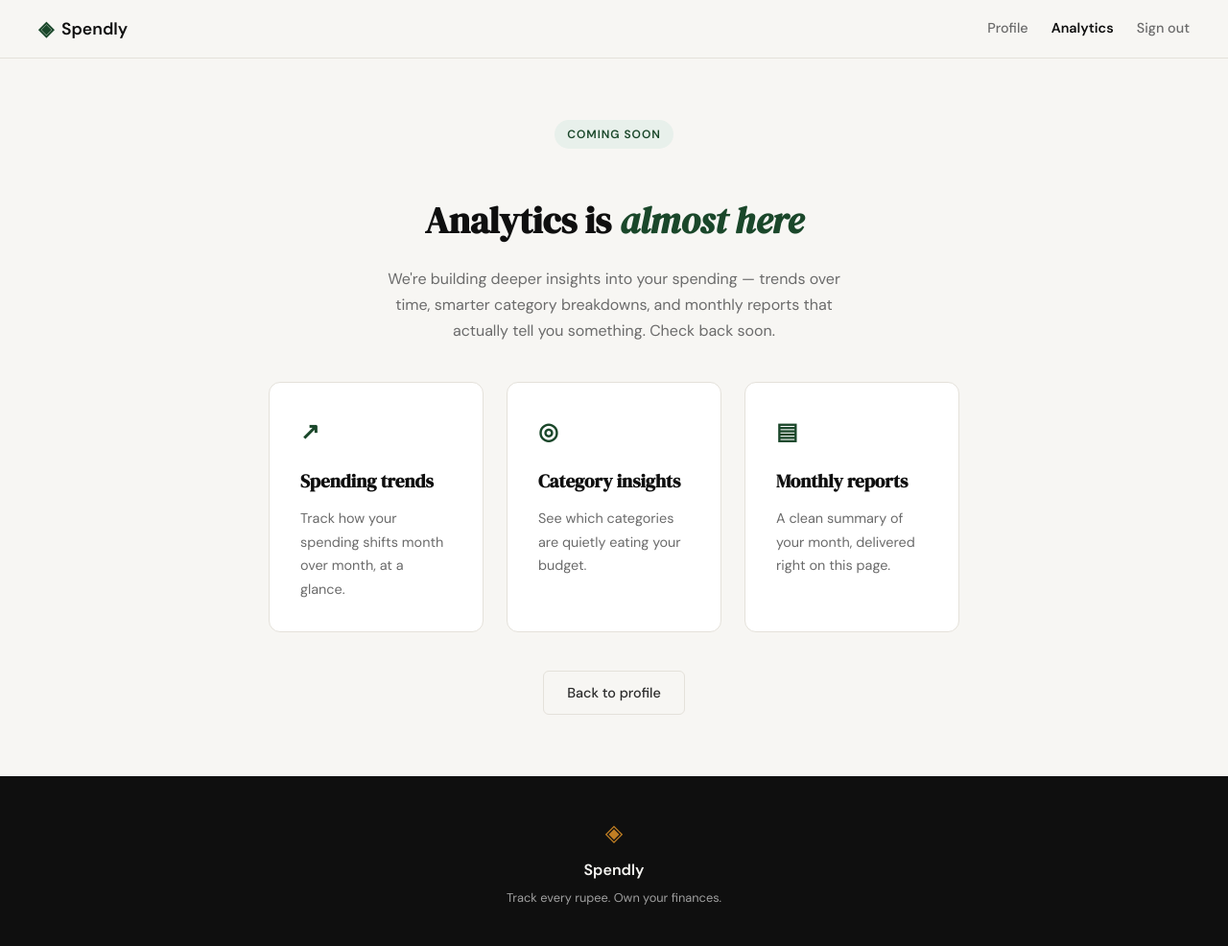
After one commit to Aryan-Jain-24/spendly, a Flask app: page /analytics in a window 1280 px wide. The commit adds this page. Shown: the whole page at 96% size. Run offline with Flask 3, Linux system fonts and the light colour scheme; the visitor is signed in with stand-in values (Sample User, id 1).

Commit message:
add coming soon page

```diff
--- a/expense-tracker/app.py
+++ b/expense-tracker/app.py
@@ -164,7 +164,16 @@ def profile():
         start=start,
         end=end,
         filter_error=filter_error,
+        active_page="profile",
     )
+
+
+@app.route("/analytics")
+def analytics():
+    if not session.get("user_id"):
+        return redirect(url_for("login"))
+
+    return render_template("analytics.html", active_page="analytics")
 
 
 @app.route("/expenses/add")
--- a/expense-tracker/static/css/style.css
+++ b/expense-tracker/static/css/style.css
@@ -102,6 +102,7 @@ a { color: inherit; text-decoration: none; }
 
 .nav-links a { color: var(--ink-muted); transition: color 0.2s; }
 .nav-links a:hover { color: var(--ink); }
+.nav-links a.active { color: var(--ink); font-weight: 600; }
 
 .nav-cta {
     background: var(--ink) !important;
@@ -698,6 +699,52 @@ a { color: inherit; text-decoration: none; }
 }
 
 /* ------------------------------------------------------------------ */
+/* Analytics page (coming soon)                                       */
+/* ------------------------------------------------------------------ */
+
+.analytics-section {
+    min-height: calc(100vh - 60px - 100px);
+    display: flex;
+    align-items: center;
+    justify-content: center;
+    padding: 4rem 2rem;
+    text-align: center;
+}
+
+.analytics-container {
+    width: 100%;
+    max-width: 720px;
+}
+
+.analytics-title {
+    font-family: var(--font-display);
+    font-size: clamp(1.75rem, 3vw, 2.5rem);
+    color: var(--ink);
+    margin: 1.25rem 0 1rem;
+}
+
+.analytics-title em {
+    font-style: italic;
+    color: var(--accent);
+}
+
+.analytics-subtitle {
+    font-size: 1rem;
+    color: var(--ink-muted);
+    line-height: 1.7;
+    max-width: 480px;
+    margin: 0 auto 2.5rem;
+}
+
+.analytics-features {
+    display: grid;
+    grid-template-columns: repeat(3, 1fr);
+    gap: 1.5rem;
+    text-align: left;
+    margin-bottom: 2.5rem;
+}
+
+/* ------------------------------------------------------------------ */
 /* Footer                                                              */
 /* ------------------------------------------------------------------ */
 
@@ -746,6 +793,7 @@ a { color: inherit; text-decoration: none; }
     .stats-grid { grid-template-columns: 1fr; }
     .profile-panels { grid-template-columns: 1fr; }
     .filter-fields { flex-direction: column; align-items: stretch; }
+    .analytics-features { grid-template-columns: 1fr; }
 }
 
 @media (max-width: 600px) {
--- /dev/null
+++ b/expense-tracker/templates/analytics.html
@@ -0,0 +1,39 @@
+{% extends "base.html" %}
+
+{% block title %}Analytics — Spendly{% endblock %}
+
+{% block content %}
+
+<section class="analytics-section">
+    <div class="analytics-container">
+        <div class="hero-badge">Coming Soon</div>
+        <h1 class="analytics-title">Analytics is <em>almost here</em></h1>
+        <p class="analytics-subtitle">
+            We're building deeper insights into your spending — trends over time,
+            smarter category breakdowns, and monthly reports that actually tell you
+            something. Check back soon.
+        </p>
+
+        <div class="analytics-features">
+            <div class="feature-card">
+                <div class="feature-icon">↗</div>
+                <h3 class="feature-title">Spending trends</h3>
+                <p class="feature-body">Track how your spending shifts month over month, at a glance.</p>
+            </div>
+            <div class="feature-card">
+                <div class="feature-icon">◎</div>
+                <h3 class="feature-title">Category insights</h3>
+                <p class="feature-body">See which categories are quietly eating your budget.</p>
+            </div>
+            <div class="feature-card">
+                <div class="feature-icon">▤</div>
+                <h3 class="feature-title">Monthly reports</h3>
+                <p class="feature-body">A clean summary of your month, delivered right on this page.</p>
+            </div>
+        </div>
+
+        <a href="{{ url_for('profile') }}" class="btn-ghost">Back to profile</a>
+    </div>
+</section>
+
+{% endblock %}
--- a/expense-tracker/templates/base.html
+++ b/expense-tracker/templates/base.html
@@ -20,7 +20,8 @@
             </a>
             <div class="nav-links">
                 {% if session.user_id %}
-                <a href="{{ url_for('profile') }}">Profile</a>
+                <a href="{{ url_for('profile') }}" class="{{ 'active' if active_page == 'profile' }}">Profile</a>
+                <a href="{{ url_for('analytics') }}" class="{{ 'active' if active_page == 'analytics' }}">Analytics</a>
                 <a href="{{ url_for('logout') }}">Sign out</a>
                 {% else %}
                 <a href="{{ url_for('login') }}">Sign in</a>
```
Also changed, not shown: landing.html (added, +132 -0 lines), yourfile.db (added).
